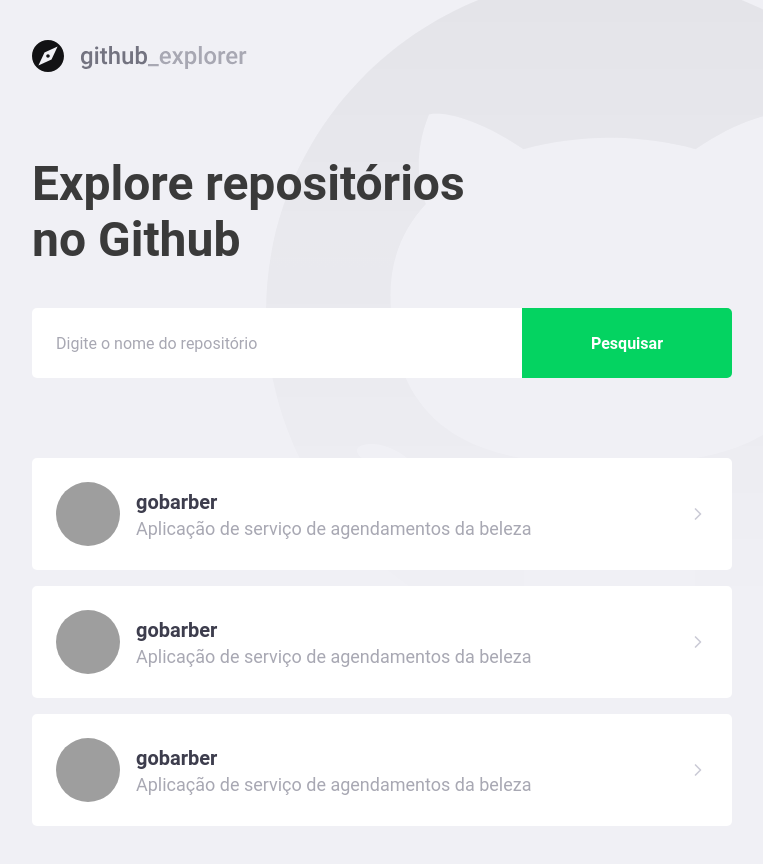
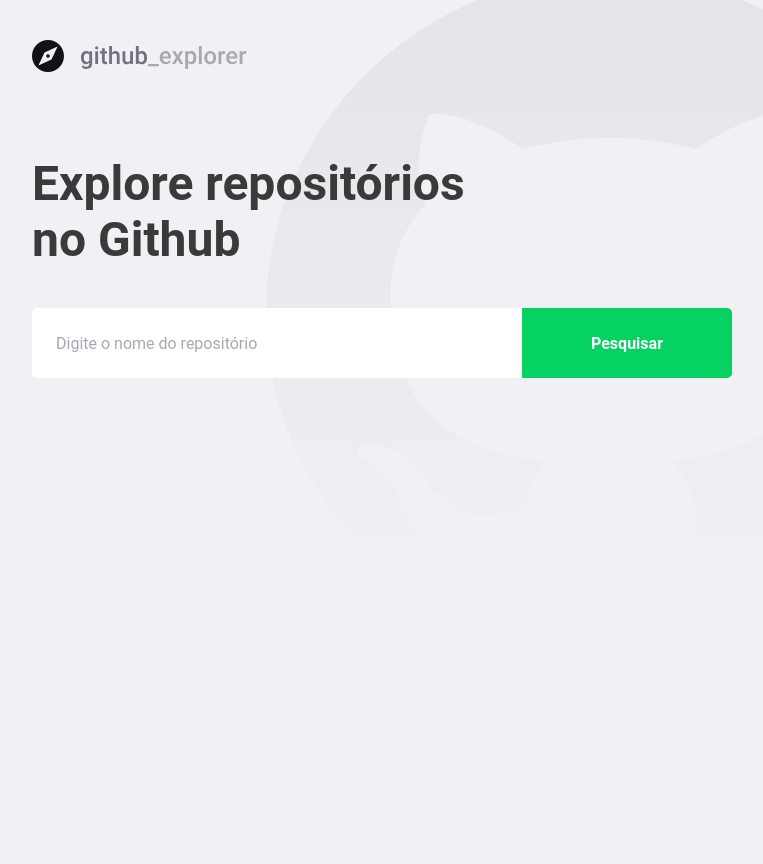
Before and after one commit to pjavier98/github-explorer, a React (Create React App) app: page / in a window 1280 px wide. Shown: the whole page, without its empty margins (148-911 px from the left). After the commit the page ends 800 px from the top, so only its background shows below. Built offline with nearby package versions, Linux system fonts and the light colour scheme; grey boxes are pictures that could not be loaded; the HTML template or start-up script is replaced by a standard one.

Commit message:
Conectando a API

```diff
--- a/package.json
+++ b/package.json
@@ -10,6 +10,7 @@
     "@types/node": "^12.0.0",
     "@types/react": "^16.9.0",
     "@types/react-dom": "^16.9.0",
+    "axios": "^0.19.2",
     "polished": "^3.5.2",
     "react": "^16.13.1",
     "react-dom": "^16.13.1",
--- a/src/pages/Dashboard/index.tsx
+++ b/src/pages/Dashboard/index.tsx
@@ -1,57 +1,65 @@
-import React from 'react';
+import React, { useState, FormEvent } from 'react';
 import { FiChevronRight } from 'react-icons/fi';
+import api from '../../services/api';
 
 import logoImg from '../../assets/logo.svg';
 
 import { Title, Form, Repositories } from './styles';
 
+interface Repository {
+  full_name: string;
+  description: string;
+  owner: {
+    login: string;
+    avatar_url: string;
+  };
+}
+
 const Dashboard: React.FC = () => {
+  const [newRepo, setNewRepo] = useState('');
+  const [repositories, setRepositories] = useState<Repository[]>([]);
+
+  async function handleAddRepository(
+    event: FormEvent<HTMLFormElement>,
+  ): Promise<void> {
+    event.preventDefault();
+
+    const response = await api.get<Repository>(`repos/${newRepo}`);
+
+    const repository = response.data;
+
+    setRepositories([...repositories, repository]);
+    setNewRepo('');
+  }
+
   return (
     <>
       <img src={logoImg} alt="Github Explorer" />
       <Title>Explore repositórios no Github</Title>
 
-      <Form>
-        <input placeholder="Digite o nome do repositório" />
+      <Form onSubmit={handleAddRepository}>
+        <input
+          value={newRepo}
+          onChange={(e) => setNewRepo(e.target.value)}
+          placeholder="Digite o nome do repositório"
+        />
         <button type="submit">Pesquisar</button>
       </Form>
 
       <Repositories>
-        <a href="teste">
+        {repositories.map((repository) => (
+          <a key={repository.full_name} href="teste">
             <img
-            src="https://avatars1.githubusercontent.com/u/35467783?s=460&u=2241a56575e7955030469f47b7ffebaa81b3e146&v=4"
-            alt="Pedro Javier"
+              src={repository.owner.avatar_url}
+              alt={repository.owner.login}
             />
             <div>
-            <strong>gobarber</strong>
-            <p>Aplicação de serviço de agendamentos da beleza</p>
+              <strong>{repository.full_name}</strong>
+              <p>{repository.description}</p>
             </div>
             <FiChevronRight size={20} />
           </a>
-
-        <a href="teste">
-          <img
-            src="https://avatars1.githubusercontent.com/u/35467783?s=460&u=2241a56575e7955030469f47b7ffebaa81b3e146&v=4"
-            alt="Pedro Javier"
-          />
-          <div>
-            <strong>gobarber</strong>
-            <p>Aplicação de serviço de agendamentos da beleza</p>
-          </div>
-          <FiChevronRight size={20} />
-        </a>
-
-        <a href="teste">
-          <img
-            src="https://avatars1.githubusercontent.com/u/35467783?s=460&u=2241a56575e7955030469f47b7ffebaa81b3e146&v=4"
-            alt="Pedro Javier"
-          />
-          <div>
-            <strong>gobarber</strong>
-            <p>Aplicação de serviço de agendamentos da beleza</p>
-          </div>
-          <FiChevronRight size={20} />
-        </a>
+        ))}
       </Repositories>
     </>
   );
--- a/src/pages/Dashboard/styles.ts
+++ b/src/pages/Dashboard/styles.ts
@@ -76,7 +76,8 @@
     }
 
     div {
-      margin-left: 16px;
+      margin: 0 16px;
+      flex: 1;
 
       strong {
         font-size: 20px;
--- /dev/null
+++ b/src/services/api.ts
@@ -0,0 +1,7 @@
+import axios from 'axios';
+
+const api = axios.create({
+  baseURL: 'https://api.github.com',
+});
+
+export default api;
```
Also changed, not shown: .eslintrc.json, 1 other file (tests, documents, lock files or other folders). Lines whose indentation alone changed are shown as unchanged.
